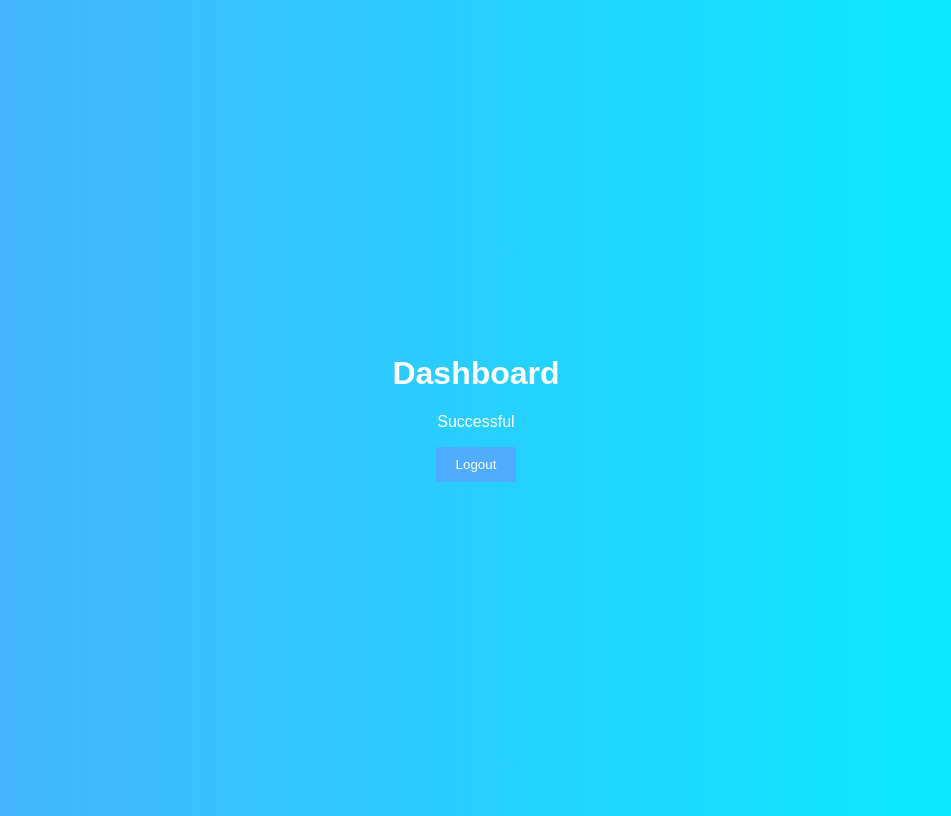
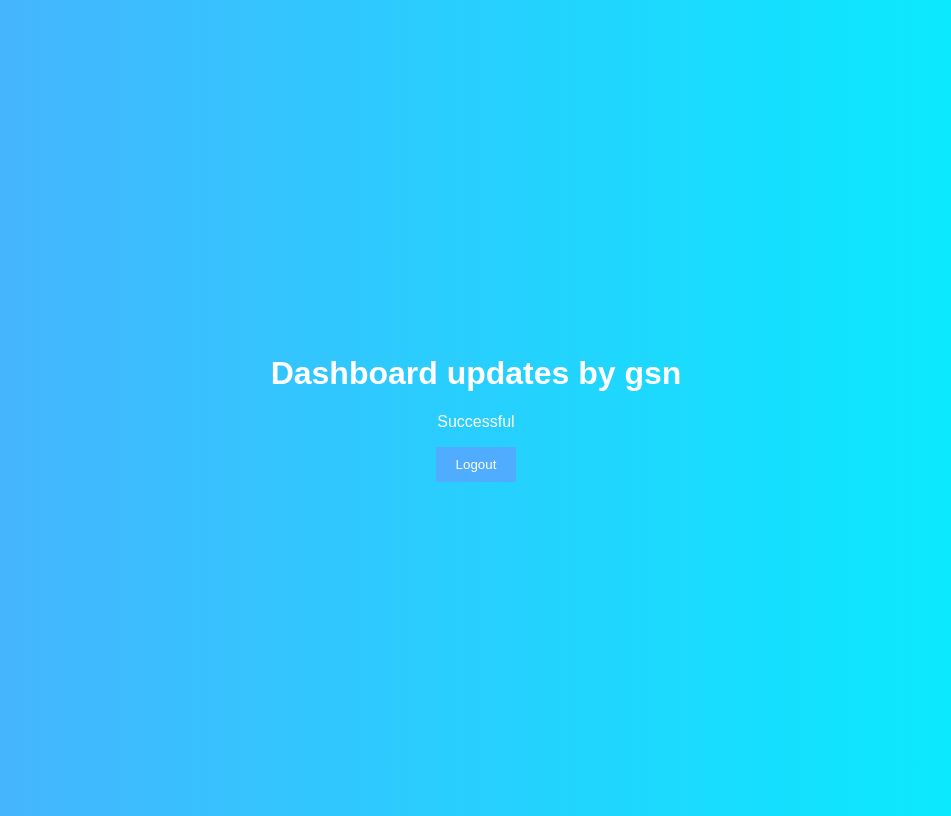
Before and after one commit to sganeshkvnr-droid/two, a plain HTML site: page dashboard.html in a window 1280 px wide. Shown: the whole page, without its empty margins (164-1115 px from the left). Drawn offline with Linux system fonts and the light colour scheme; sample sign-in values are in the browser's storage.

Commit message:
page2 updated

```diff
--- a/dashboard.html
+++ b/dashboard.html
@@ -7,7 +7,7 @@
 <body>
 
 <div class="dashboard">
-    <h1>Dashboard </h1>
+    <h1>Dashboard updates by gsn </h1>
     <p>Successful</p>
 
     <button onclick="logout()">Logout</button>
```
Also changed, not shown: index.html (+1 -1 lines).
